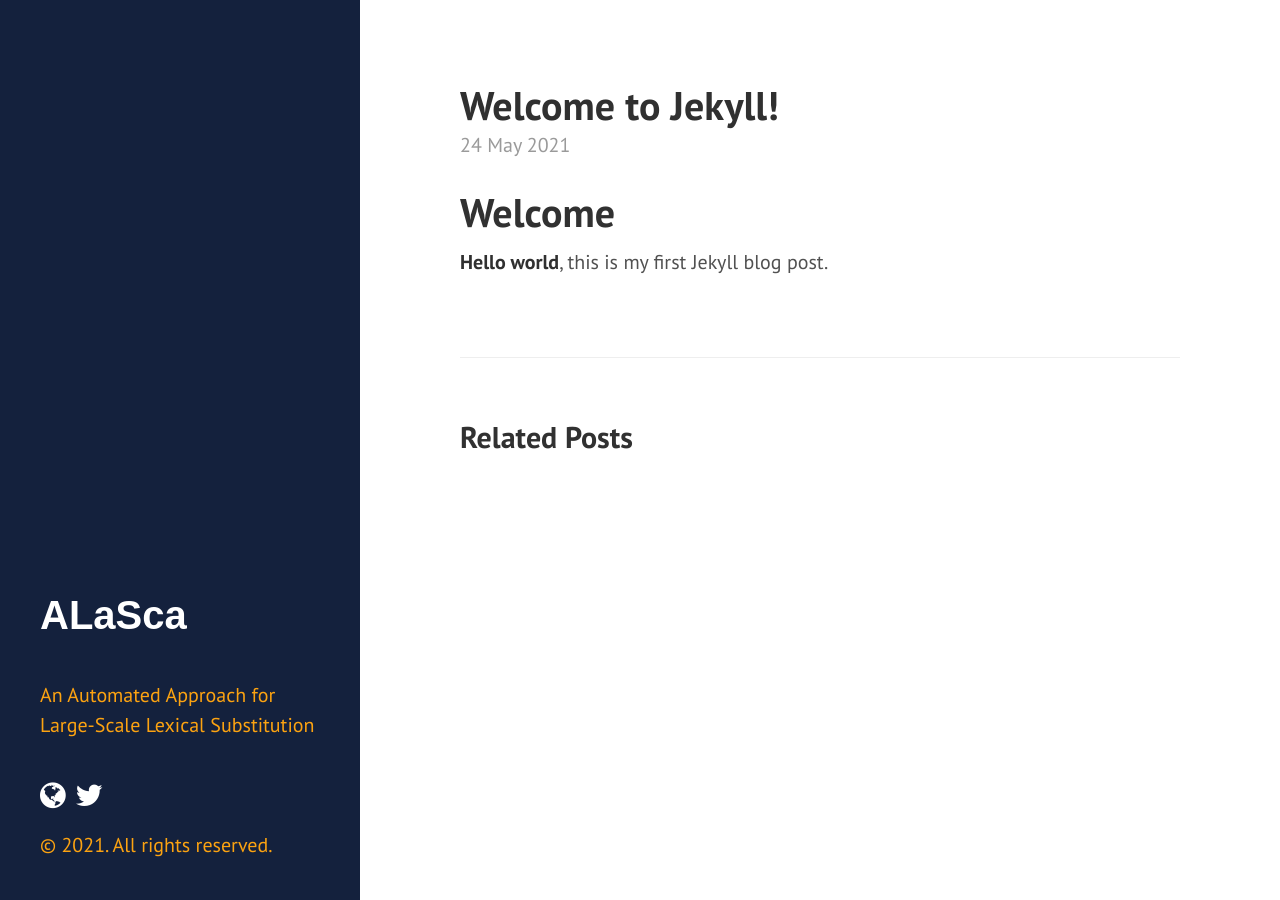
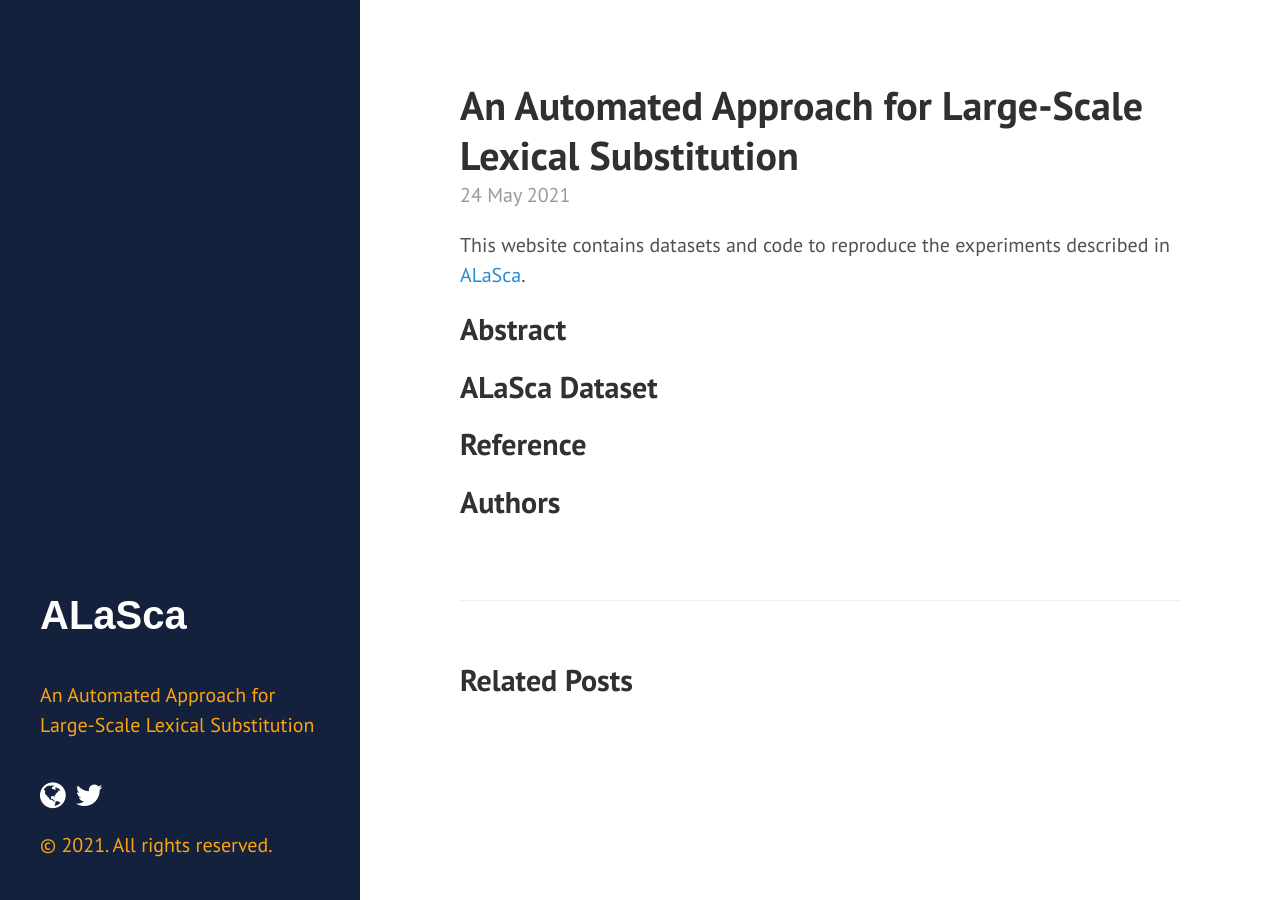
Before and after one commit to caterinaLacerra/ALaSca, a Jekyll site: the page built from docs/_posts/2021-05-24-datasets.md, in a window 1280 px wide. Built offline with Jekyll 4.4.1, drawn with Linux system fonts in a browser that asks for light colours.

Commit message:
Update 2021-05-24-datasets.md

```diff
--- a/docs/_posts/2021-05-24-datasets.md
+++ b/docs/_posts/2021-05-24-datasets.md
@@ -1,8 +1,13 @@
 ---
 layout: post
-title:  "Welcome to Jekyll!"
+title:  "An Automated Approach for Large-Scale Lexical Substitution"
 ---
+This website contains datasets and code to reproduce the experiments described in [ALaSca]().
 
-# Welcome
+## Abstract
 
-**Hello world**, this is my first Jekyll blog post.
+## ALaSca Dataset
+
+## Reference
+
+## Authors
```
